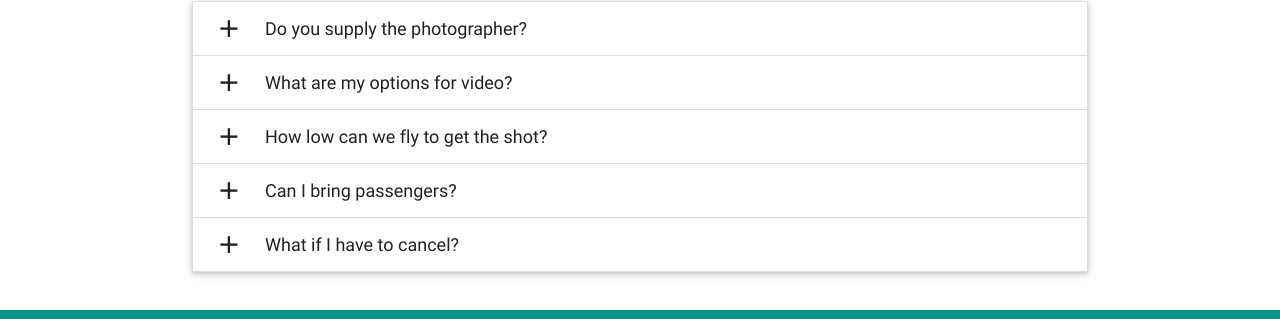
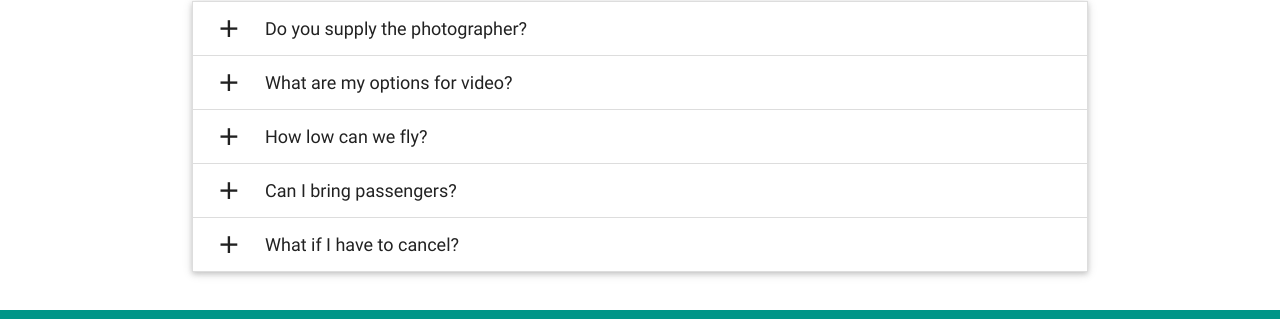
Before and after one commit to joncoop/fsh, a Jekyll site: the page built from photography.html, in a window 1280 px wide. Shown: the part 375-694 px from the top of the page. Built offline with Jekyll 4.4.1, drawn with Linux system fonts in a browser that asks for light colours; nearby versions of some CDN libraries.

Commit message:
Shortend FAQ to fit on mobile.

```diff
--- a/photography.html
+++ b/photography.html
@@ -23,7 +23,7 @@ title: Aerial Photography
       </div>
     </li>
     <li>
-      <div class="collapsible-header"><i class="material-icons">add</i>How low can we fly to get the shot?</div>
+      <div class="collapsible-header"><i class="material-icons">add</i>How low can we fly?</div>
       <div class="collapsible-body">
         <p>Although the FAA does not spell out a specific minimum altitude for helicopters there are some guidelines. We will not fly lower than any altitude that puts the passengers, the aircraft, or people on the ground in possible harms way. Your pilot will always put safety above everything else.</p></div>
     </li>
```
